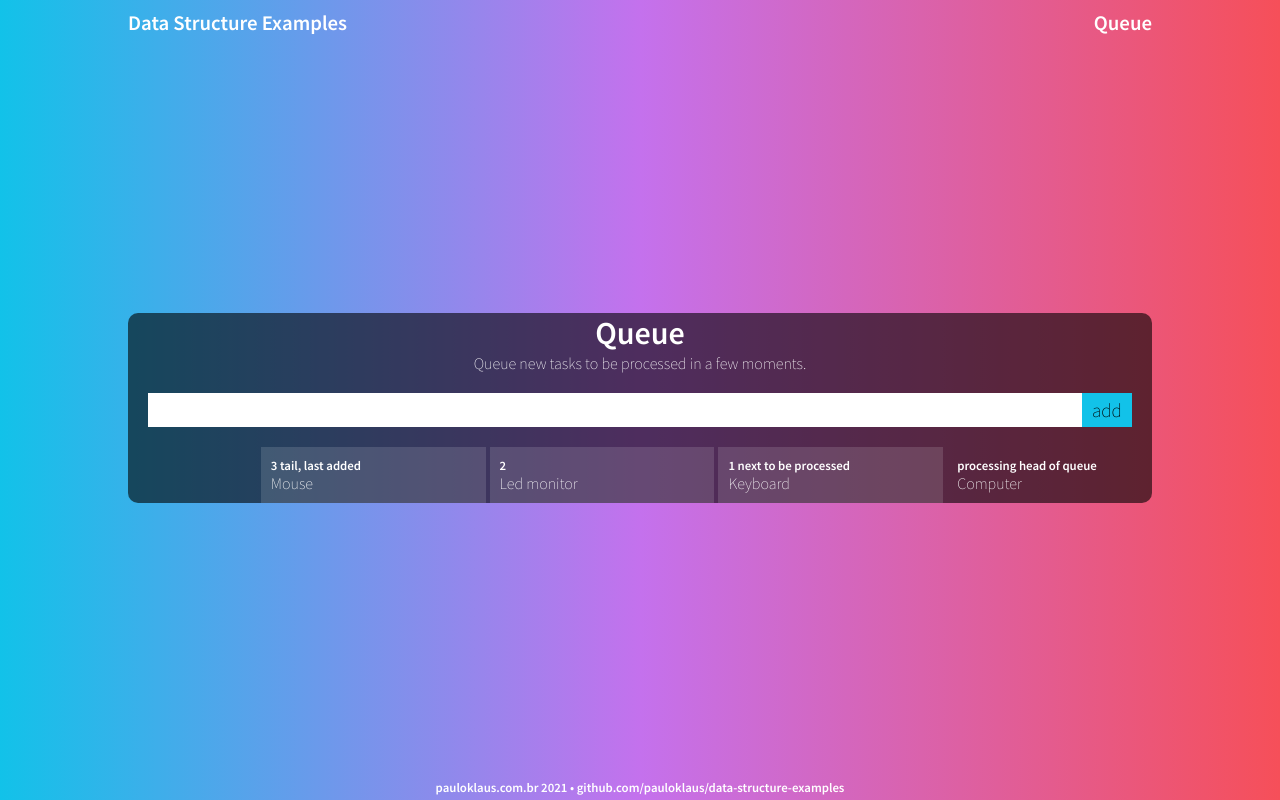
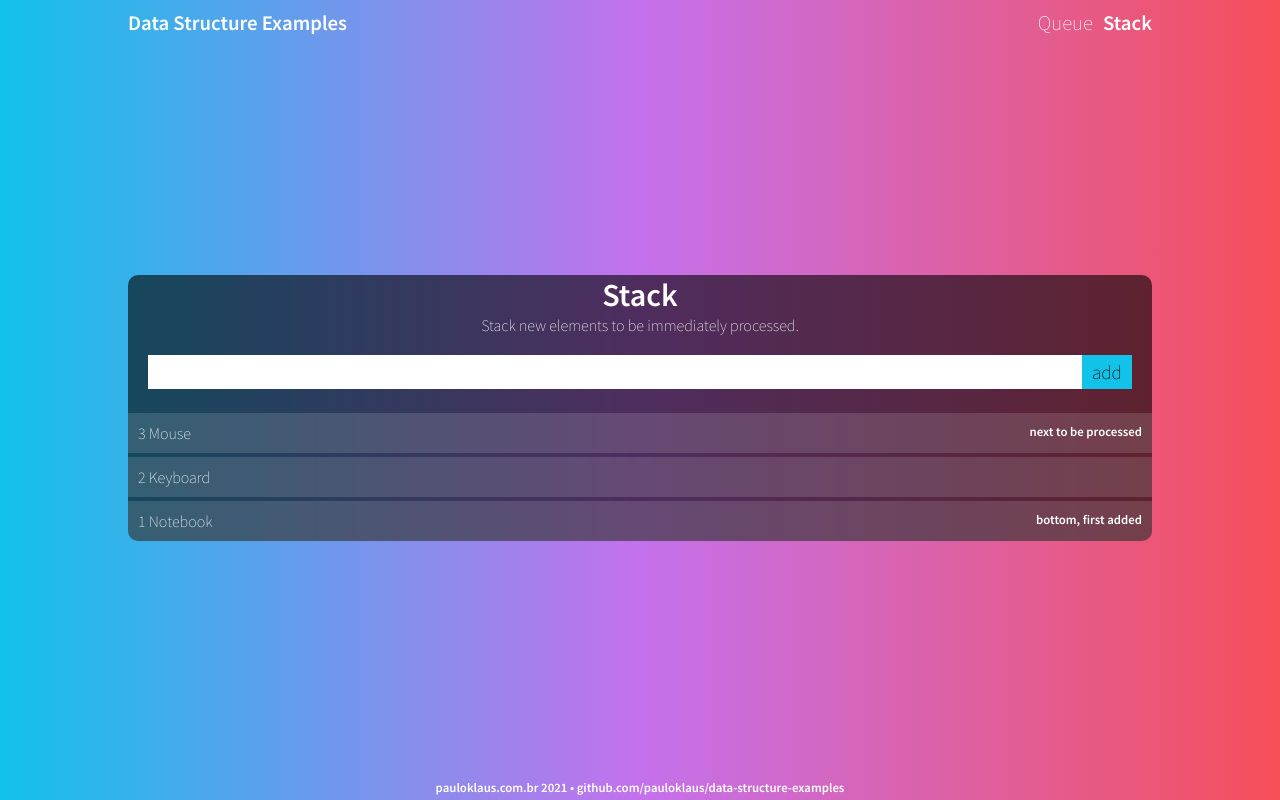
Before and after one commit to pauloklaus/data-structure-example, a Vue app: page /stack in a window 1280 px wide. Before the commit this address led to /queue. Built offline with nearby package versions, Linux system fonts and the light colour scheme.

Commit message:
Stack example

```diff
--- a/src/App.vue
+++ b/src/App.vue
@@ -4,6 +4,7 @@
             <div><strong>Data Structure Examples</strong></div>
             <nav>
                 <router-link to="queue" active-class="nav-active">Queue</router-link>
+                <router-link to="stack" active-class="nav-active">Stack</router-link>
             </nav>
         </div>
         <div class="content">
@@ -34,6 +35,9 @@
     width: 100%;
     font-size: 1.3rem;
     padding: 10px 0 10px 0;
+}
+#app .header a:not(:first-child) {
+    padding-left: 10px;
 }
 
 #app .content {
--- /dev/null
+++ b/src/lib/Stack.js
@@ -0,0 +1,27 @@
+class Stack {
+    constructor() {
+        this.stack = [];
+    }
+
+    add(item) {
+        this.stack.unshift(item);
+    }
+
+    process() {
+        return this.stack.shift();
+    }
+
+    elements() {
+        return this.stack;
+    }
+
+    hasElement() {
+        return this.stack.length ? true : false;
+    }
+
+    size() {
+        return this.stack.length;
+    }
+}
+
+export default Stack;
--- /dev/null
+++ b/src/mixins/error.js
@@ -0,0 +1,30 @@
+const inputError = {
+    data() {
+        return {
+            error: {
+                timeout: null,
+                message: ""
+            }
+        }
+    },
+    methods: {
+        clearError() {
+            if (this.error.timeout) {
+                clearTimeout(this.error.timeout);
+                this.error.timeout = null;
+                this.error.message = "";
+            }
+        },
+        showError(error) {
+            this.clearError();
+
+            this.error.message = error;
+
+            this.error.timeout = setTimeout(() => {
+                this.error.message = "";
+            }, 2000);
+        }
+    }
+}
+
+export default inputError;
--- a/src/router/index.js
+++ b/src/router/index.js
@@ -1,6 +1,7 @@
 import Vue from "vue";
 import VueRouter from "vue-router";
 import Queue from "../views/Queue.vue";
+import Stack from "../views/Stack.vue";
 
 Vue.use(VueRouter);
 
@@ -9,6 +10,11 @@ const routes = [
         path: "/queue",
         name: "Queue",
         component: Queue
+    },
+    {
+        path: "/stack",
+        name: "Stack",
+        component: Stack
     },
     {
         path: "*",
--- a/src/views/Queue.vue
+++ b/src/views/Queue.vue
@@ -36,8 +36,10 @@
 
 <script>
 import Queue from "@/lib/Queue";
+import error from "@/mixins/error";
 
 export default {
+    mixins: [ error ],
     data() {
         return {
             task: "",
@@ -47,10 +49,6 @@ export default {
                 status: 0
             },
             interval: null,
-            error: {
-                timeout: null,
-                message: ""
-            },
         }
     },
     created() {
@@ -63,22 +61,6 @@ export default {
         this.taskFocus();
     },
     methods: {
-        clearError() {
-            if (this.error.timeout) {
-                clearTimeout(this.error.timeout);
-                this.error.timeout = null;
-                this.error.message = "";
-            }
-        },
-        showError(error) {
-            this.clearError();
-
-            this.error.message = error;
-
-            this.error.timeout = setTimeout(() => {
-                this.error.message = "";
-            }, 2000);
-        },
         taskFocus() {
             this.$nextTick(() => {
                 this.$refs.task.focus();
--- /dev/null
+++ b/src/views/Stack.vue
@@ -0,0 +1,168 @@
+<template>
+    <div>
+        <h1>Stack</h1>
+        <p>Stack new elements to be immediately processed.</p>
+
+        <div class="input">
+            <div class="input-error" v-if="error.message" v-html="error.message" />
+            <div class="input-element">
+                <input ref="element" type="text" maxlength="50" v-model.trim="element" @keypress.enter="add">
+            </div>
+            <button @click="add">add</button>
+        </div>
+
+        <div v-if="stack.hasElement() || processing.status > 0" class="stack">
+            <div v-if="processing.status > 0" class="stack-processing">
+                <div class="processing-status" :style="{ width: processing.status + '%' }"></div>
+                <div class="processing-element">
+                    <div>{{ stack.size() + 1 }} <strong>{{ processing.element }}</strong></div>
+                    <div class="element-tag">processing top of stack</div>
+                </div>
+            </div>
+
+            <div class="stack-element" v-for="(element, index) in stack.elements()" :key="index">
+                <div>{{ stack.size() - index }} {{ element }}</div>
+                <div class="element-tag">
+                    <template v-if="index === 0">next to be processed</template>
+                    <template v-else-if="index === stack.size() - 1">bottom, first added</template>
+                </div>
+            </div>
+        </div>
+        <div v-else class="waiting">Waiting for new elements...</div>
+    </div>
+</template>
+
+<script>
+import Stack from "@/lib/Stack";
+import error from "@/mixins/error";
+
+export default {
+    mixins: [ error ],
+    data() {
+        return {
+            element: "",
+            stack: new Stack,
+            processing: {
+                element: "",
+                status: 0
+            },
+            interval: null,
+        }
+    },
+    created() {
+        this.stack.add("Notebook");
+        this.stack.add("Keyboard");
+        this.stack.add("Mouse");
+        this.stack.add("Wifi router");
+
+        this.startProcess();
+        this.elementFocus();
+    },
+    methods: {
+        elementFocus() {
+            this.$nextTick(() => {
+                this.$refs.element.focus();
+            });
+        },
+        add() {
+            try {
+                if (this.element == "")
+                    throw new Error("Type a description");
+
+                if (this.stack.size() === 4)
+                    throw new Error("There are many elements");
+
+                this.clearError();
+                this.stack.add(this.element);
+                this.element = "";
+                this.elementFocus();
+            }
+            catch (error) {
+                this.showError(error.message);
+            }
+        },
+        startProcess() {
+            this.process();
+            this.interval = setInterval(this.process, 1000);
+        },
+        process() {
+            if (this.processing.status > 0)
+                this.processing.status -= 20;
+            else if (this.processing.status == 0 && this.stack.hasElement()) {
+                this.processing.status = 100;
+                this.processing.element = this.stack.process();
+            }
+        }
+    },
+    beforeDestroy() {
+        clearInterval(this.interval);
+        this.interval = null;
+    },
+}
+</script>
+
+<style scoped>
+h1, p {
+    text-align: center;
+}
+
+p, .input {
+    margin: 0 20px 20px;
+}
+
+.input {
+    display: flex;
+}
+.input-element {
+    background-color: white;
+    flex-grow: 1;
+}
+.input-element input {
+    width: 100%;
+}
+.input-error {
+    background-color: white;
+    color: var(--tertiary);
+    font-size: 1.2rem;
+    font-weight: bold;
+    padding: 5px;
+}
+
+.stack {
+    overflow-y: auto;
+    list-style-type: none;
+    padding: 0;
+}
+.stack-element {
+    background-color: var(--status-bar);
+    margin-top: 4px;
+}
+
+.stack-processing {
+    position: relative;
+}
+.processing-status {
+    position: absolute;
+    background-color: var(--status-bar);
+    height: 100%;
+    transition: width .1s;
+}
+
+.stack-element,
+.processing-element {
+    padding: 10px;
+    text-overflow: ellipsis;
+    display: flex;
+    justify-content: space-between;
+}
+
+.element-tag {
+    font-size: 0.8rem;
+    font-weight: bold;
+}
+
+.waiting {
+    padding: 10px;
+    text-align: center;
+}
+</style>
```
